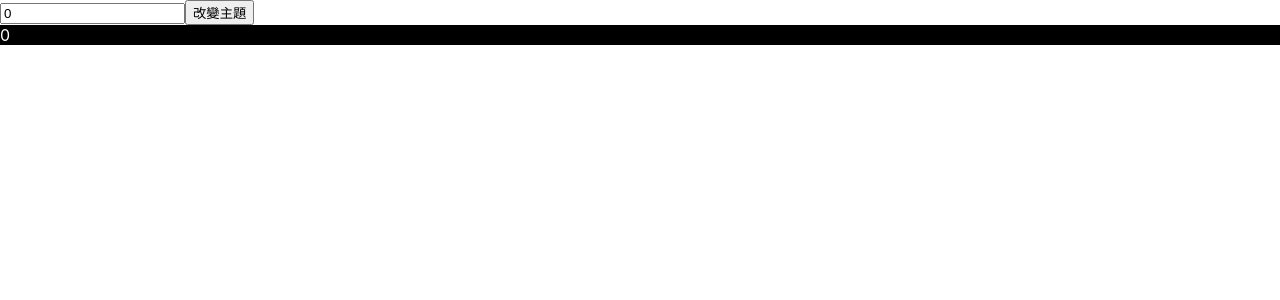
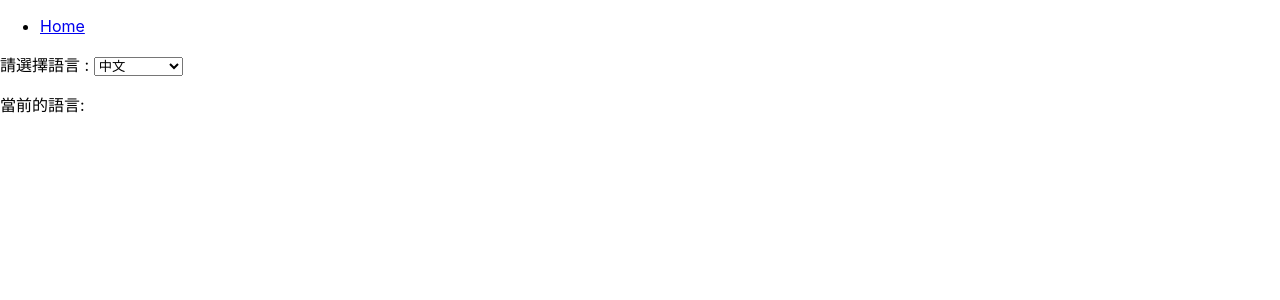
Before and after one commit to samuel00410/React_hooks_practices, a React (Create React App) app: page / in a window 1280 px wide. Shown: the top 300 px of the page. Built offline with nearby package versions, Linux system fonts and the light colour scheme.

Commit message:
測試React Hooks的useContext練習

```diff
--- a/package.json
+++ b/package.json
@@ -8,6 +8,7 @@
     "@testing-library/user-event": "^13.5.0",
     "react": "^18.2.0",
     "react-dom": "^18.2.0",
+    "react-router-dom": "^6.22.3",
     "react-scripts": "5.0.1",
     "web-vitals": "^2.1.4"
   },
--- a/src/App.js
+++ b/src/App.js
@@ -1,31 +1,22 @@
-import React, { useState, useMemo } from "react";
+// ./src/App.js
+import React, { useState } from "react";
+import { BrowserRouter, Routes, Route } from "react-router-dom";
+import Layout from "./components/Layout";
+import Home from "./pages/Home/Home";
+import { LanguageProvider } from "./LanguageContext";
 
 function App() {
-  const [number, setNumber] = useState(0);
-  const [dark, setDark] = useState(true);
-  const doubleNumber = useMemo(() => slowFunction(number), [number]);
-  const themeStyles = {
-    backgroundColor: dark ? "black" : "white",
-    color: dark ? "white" : "black",
-  };
-
   return (
-    <>
-      <input
-        type="number"
-        value={number}
-        onChange={(e) => setNumber(parseInt(e.target.value))}
-      />
-      <button onClick={() => setDark((prevDark) => !prevDark)}>改變主題</button>
-      <div style={themeStyles}>{doubleNumber}</div>
-    </>
+    <BrowserRouter>
+      <LanguageProvider>
+        <Routes>
+          <Route path="/" element={<Layout />}>
+            <Route index element={<Home />} />
+          </Route>
+        </Routes>
+      </LanguageProvider>
+    </BrowserRouter>
   );
 }
 
-const slowFunction = (num) => {
-  console.log("呼叫 slowFunction");
-  for (let i = 0; i <= 1000000000; i++) {}
-  return num * 2;
-};
-
 export default App;
--- /dev/null
+++ b/src/LanguageContext.js
@@ -0,0 +1,17 @@
+// LanguageContext.js
+import React, { createContext, useContext, useState } from "react";
+
+export const LanguageContext = createContext();
+
+export const LanguageProvider = ({ children }) => {
+  const [language, setLanguage] = useState(null);
+
+
+  return (
+    <LanguageContext.Provider
+      value={{ language, setLanguage }}
+    >
+      {children}
+    </LanguageContext.Provider>
+  );
+};
--- /dev/null
+++ b/src/components/Layout.js
@@ -0,0 +1,18 @@
+import { Outlet, Link } from "react-router-dom";
+
+const Layout = () => {
+  return (
+    <>
+      <nav>
+        <ul>
+          <li>
+            <Link to="/">Home</Link>
+          </li>
+        </ul>
+      </nav>
+      <Outlet />
+    </>
+  );
+};
+
+export default Layout;
--- a/src/index.js
+++ b/src/index.js
@@ -5,7 +5,7 @@ import App from "./App";
 
 const root = ReactDOM.createRoot(document.getElementById("root"));
 root.render(
-  <React.StrictMode>
-    <App />
-  </React.StrictMode>
+  // <React.StrictMode>
+  <App />
+  // </React.StrictMode>
 );
--- /dev/null
+++ b/src/pages/Home/Home.js
@@ -0,0 +1,55 @@
+// ./src/pages/Home/Home.js
+import React, { useContext, useEffect } from "react";
+import { LanguageContext } from "../../LanguageContext";
+
+const Home = () => {
+  const { language, setLanguage } = useContext(LanguageContext);
+
+  const languageNames = {
+    chinese: "中文",
+    english: "英文",
+    korea: "韓文",
+  };
+
+  // 每次組件渲染完，都會先檢查本地儲存空間裡有無存放language
+  useEffect(() => {
+    const storedLanguage = localStorage.getItem("language");
+    if (storedLanguage) {
+      setLanguage(JSON.parse(storedLanguage));
+    }
+  }, []);
+
+  // 當語言更改時，更新本地儲存空間的language
+  useEffect(() => {
+    if (language) {
+      localStorage.setItem("language", JSON.stringify(language)); // 將選擇的語言狀態儲存到本地儲存空間
+    }
+  }, [language]);
+
+  const handleSelect = (e) => {
+    setLanguage(e.target.value);
+  };
+
+  return (
+    <div>
+      <label htmlFor="language">請選擇語言 : </label>
+      <select
+        name="language"
+        id="language"
+        onChange={handleSelect}
+        value={language}
+        required
+      >
+        <option value="" disabled>
+          請選擇語言
+        </option>
+        <option value="chinese">中文</option>
+        <option value="english">英文</option>
+        <option value="korea">韓文</option>
+      </select>
+      <p>當前的語言: {languageNames[language]}</p>
+    </div>
+  );
+};
+
+export default Home;
```
Also changed, not shown: src/reportWebVitals.js (deleted, +0 -13 lines), 1 other file (tests, documents, lock files or other folders).
